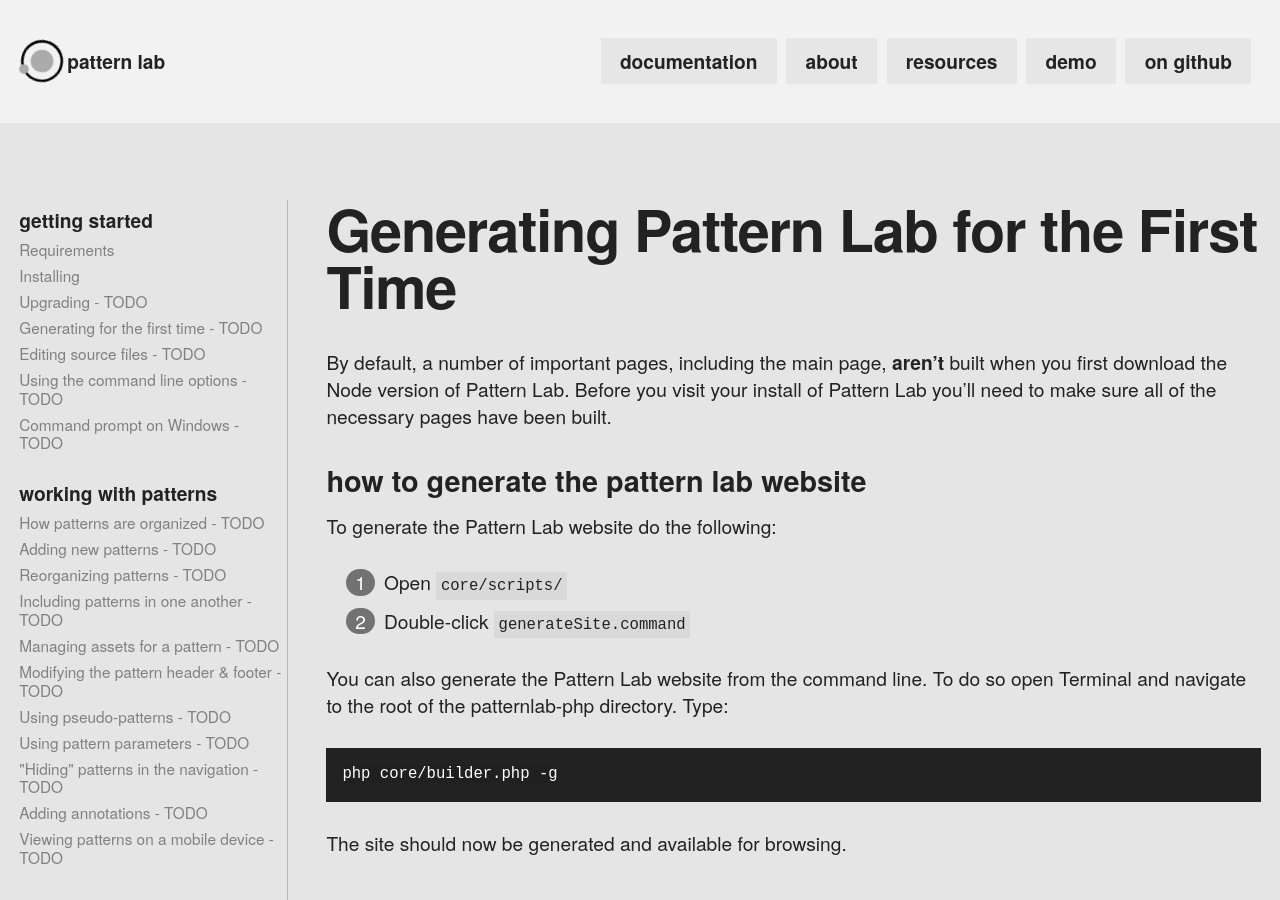
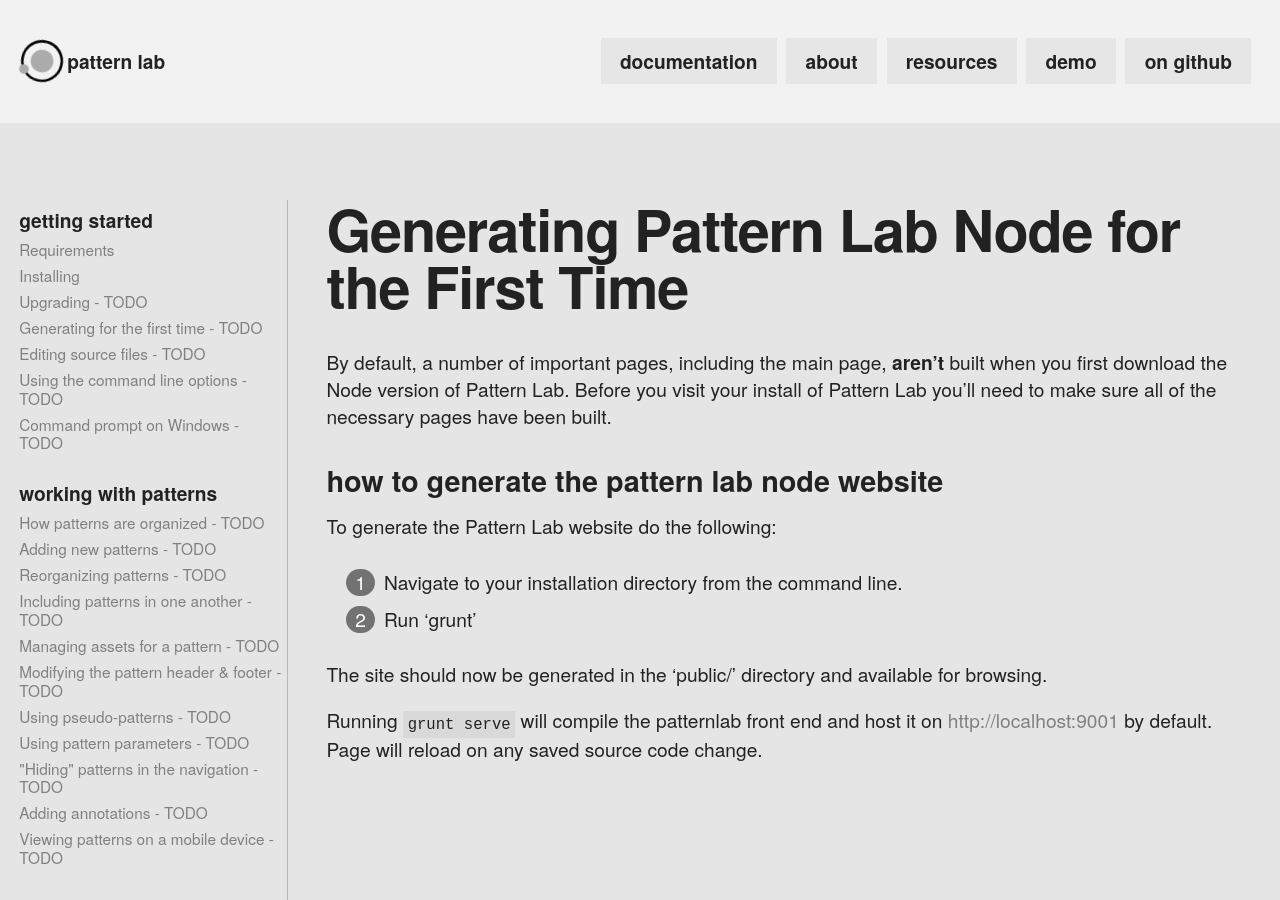
Before and after one commit to pattern-lab/website, a Jekyll site: the page built from patternlabsite/docs/node/first-run.md, in a window 1280 px wide and 900 px high. Built offline with Jekyll 4.4.1, drawn with Linux system fonts in a browser that asks for light colours; Markdown is read by kramdown in place of the engine named in the settings; comment, search, counter and statistics services are not loaded.

Commit message:
Generating the site for the first time. Closes #4

```diff
--- a/patternlabsite/docs/node/first-run.md
+++ b/patternlabsite/docs/node/first-run.md
@@ -3,18 +3,16 @@
 title: Generating Pattern Lab Node for the First Time | Pattern Lab Node
 ---
 
-# Generating Pattern Lab for the First Time
+# Generating Pattern Lab Node for the First Time
 By default, a number of important pages, including the main page, **aren't** built when you first download the Node version of Pattern Lab. Before you visit your install of Pattern Lab you'll need to make sure all of the necessary pages have been built.
 
-## How to Generate the Pattern Lab Website
+## How to Generate the Pattern Lab Node Website
 
 To generate the Pattern Lab website do the following:
 
-1. Open `core/scripts/`
-2. Double-click `generateSite.command`
+1. Navigate to your installation directory from the command line.
+2. Run 'grunt'
 
-You can also generate the Pattern Lab website from the command line. To do so open Terminal and navigate to the root of the patternlab-php directory. Type:
+The site should now be generated in the 'public/' directory and available for browsing.
 
-    php core/builder.php -g
-
-The site should now be generated and available for browsing.
+Running `grunt serve` will compile the patternlab front end and host it on [http://localhost:9001](http://localhost:9001) by default. Page will reload on any saved source code change.
```
